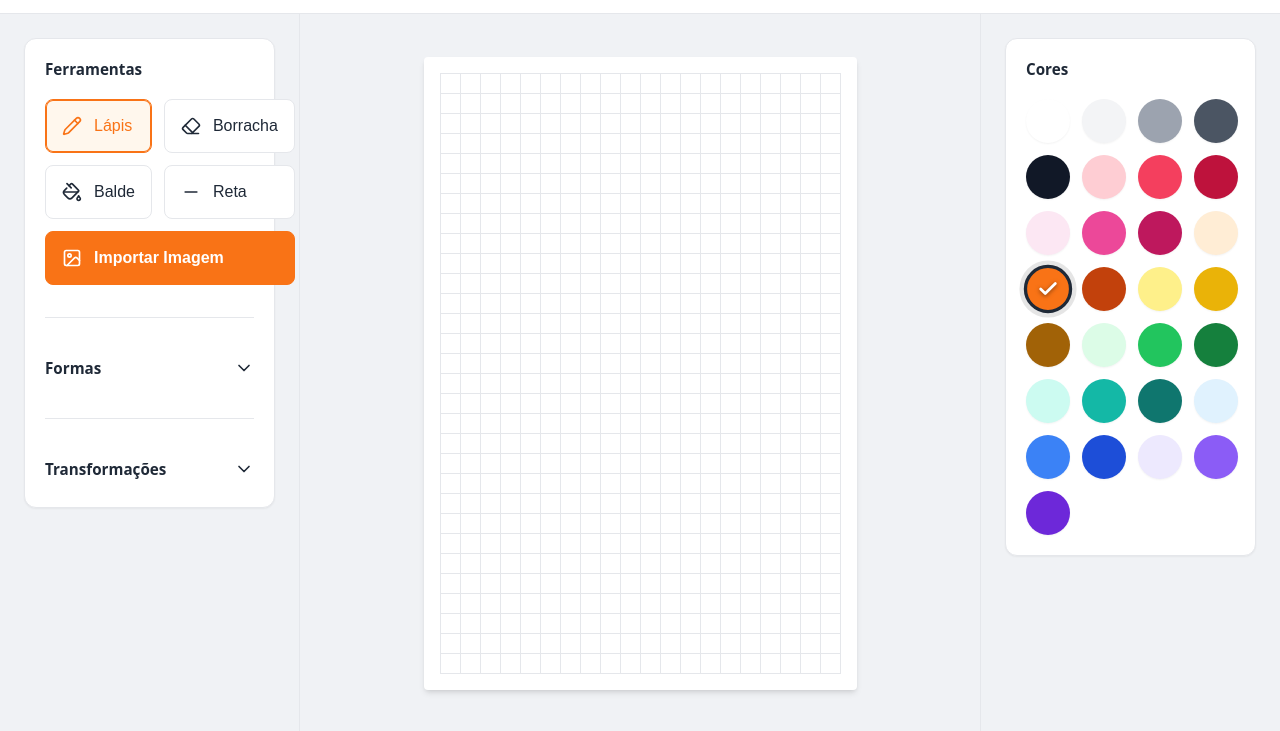
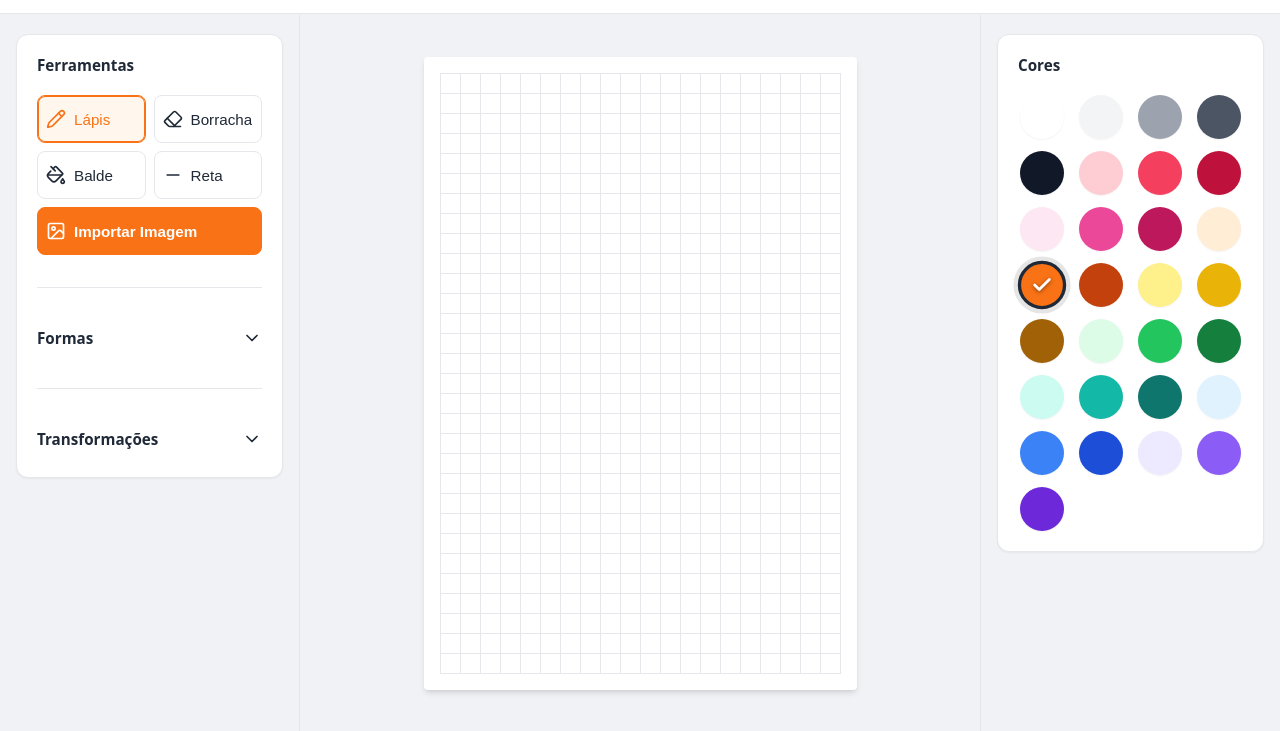
Before and after one commit to JRCPacheco/missangas, a plain HTML site: page index.html in a window 1280 px wide. Shown: the part 67-798 px from the top of the page. Drawn offline with nearby package versions, Linux system fonts and the light colour scheme.

Commit message:
fix: adjust tool sidebar spacing to prevent button overflow

```diff
--- a/styles.css
+++ b/styles.css
@@ -89,11 +89,11 @@ body {
 .sidebar {
     width: 300px;
     background: var(--bg-app);
-    padding: 1.5rem;
+    padding: 1.25rem 1rem; /* Slightly reduced horizontal padding */
     overflow-y: auto;
     display: flex;
     flex-direction: column;
-    gap: 1.5rem;
+    gap: 1.25rem;
     flex-shrink: 0;
 }
 
@@ -172,24 +172,33 @@ body {
 .tools-grid {
     display: grid;
     grid-template-columns: 1fr 1fr; /* 2 columns */
-    gap: 0.75rem;
+    gap: 0.5rem; /* Reduced gap */
+    width: 100%;
 }
 
 .tool-btn {
     display: flex;
     align-items: center;
     justify-content: flex-start; /* Align text left */
-    gap: 0.75rem;
-    padding: 1rem;
+    gap: 0.5rem; /* Reduced gap */
+    padding: 0.75rem 0.5rem; /* Reduced padding */
     min-height: 48px;
     border: 1px solid var(--border);
     background: white;
     border-radius: 8px;
     color: var(--text-main);
-    font-size: 1rem;
+    font-size: 0.95rem; /* Slightly smaller font */
     font-weight: 500;
     cursor: pointer;
     transition: all 0.2s;
+    min-width: 0; /* Allow shrinking */
+    overflow: hidden;
+}
+
+.tool-btn span {
+    white-space: nowrap;
+    overflow: hidden;
+    text-overflow: ellipsis;
 }
 
 .tool-btn:hover {
```
